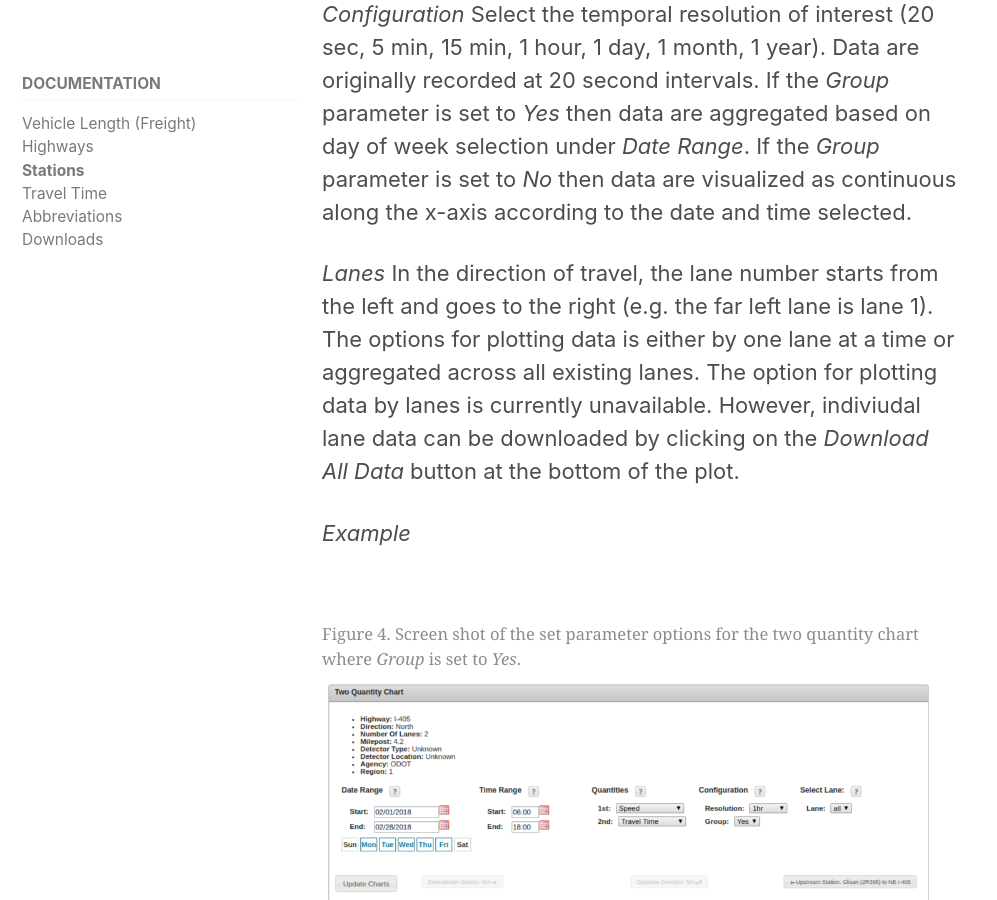
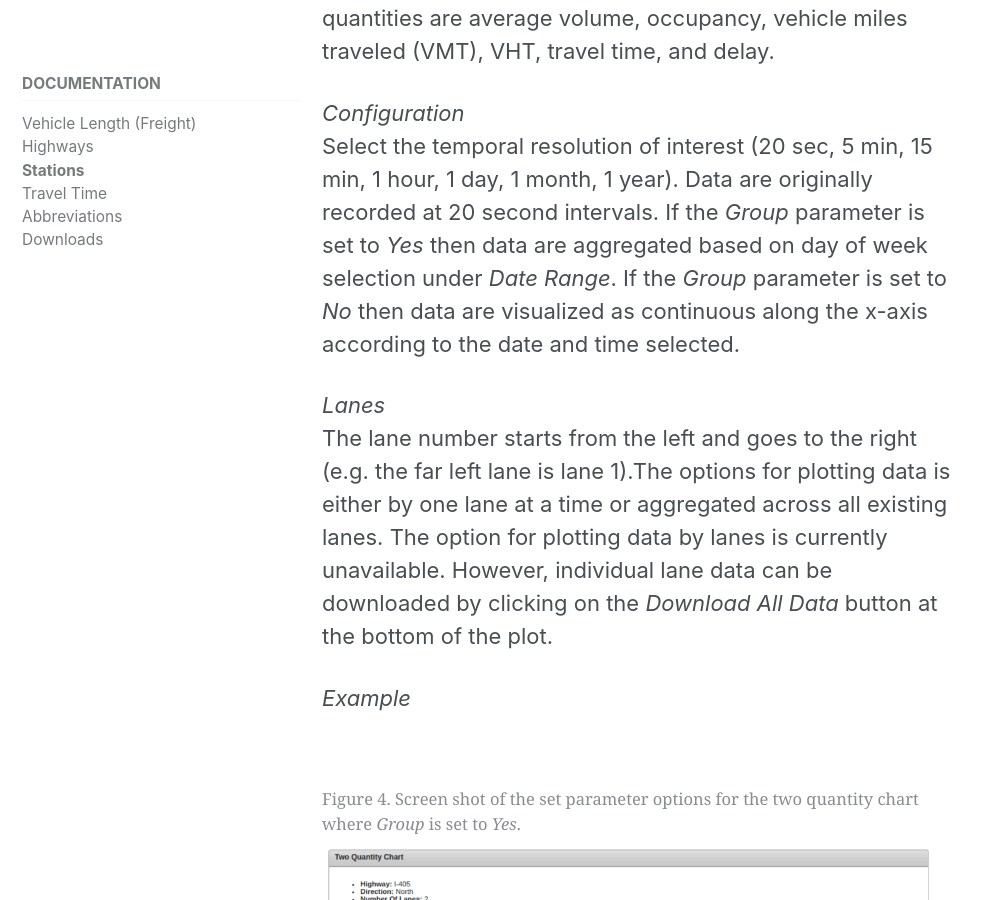
Before and after one commit to adus/portal-documentation, a Jekyll site: the page built from _documents/stations.md, in a window 1280 px wide and 900 px high, scrolled down 4517 px. Shown: the whole window, without its empty margins (0-997 px from the left). Built offline with Jekyll 4.4.1, drawn with Linux system fonts in a browser that asks for light colours; nearby versions of some CDN libraries; some of the changed text lies outside the part shown.

Commit message:
minor format changes

```diff
--- a/_documents/stations.md
+++ b/_documents/stations.md
@@ -36,20 +36,20 @@ __Data and visualization parameters__
   <img src="{{ site.url }}{{ site.baseurl }}/assets/images/stations_page3a.png" alt="">
 </figure>
 
-_Date Range_
+_Date Range_ <br>
 In addition to the _Start_ and _End_ date options, days of the week can also be selected by clicking on each button. The default selection is all days of the week and today's date for the _Start_ and _End_ date.
 
-_Time Range_
+_Time Range_ <br>
 To select a specific time range of interest use the _Start_ and _End_ inputs (e.g. peak PM traffic or peak AM traffic). The default selection is set to all day.
 
-_Quantities_
+_Quantities_ <br>
 The default quantities plotted are speed and VPLPH; other quantities are average volume, occupancy, vehicle miles traveled (VMT), VHT, travel time, and delay.
 
-_Configuration_
+_Configuration_ <br>
 Select the temporal resolution of interest (20 sec, 5 min, 15 min, 1 hour, 1 day, 1 month, 1 year). Data are originally recorded at 20 second intervals. If the _Group_ parameter is set to _Yes_ then data are aggregated based on day of week selection under _Date Range_. If the _Group_ parameter is set to _No_ then data are visualized as continuous along the x-axis according to the date and time selected.
 
-_Lanes_
-In the direction of travel, the lane number starts from the left and goes to the right (e.g. the far left lane is lane 1). The options for plotting data is either by one lane at a time or aggregated across all existing lanes. The option for plotting data by lanes is currently unavailable. However, indiviudal lane data can be downloaded by clicking on the _Download All Data_ button at the bottom of the plot.
+_Lanes_ <br>
+The lane number starts from the left and goes to the right (e.g. the far left lane is lane 1).The options for plotting data is either by one lane at a time or aggregated across all existing lanes. The option for plotting data by lanes is currently unavailable. However, individual lane data can be downloaded by clicking on the _Download All Data_ button at the bottom of the plot.
 
 _Example_
 <figure class="align-left">
```
Also changed, not shown: other parts of _documents/stations.md (+1 -1 lines).
